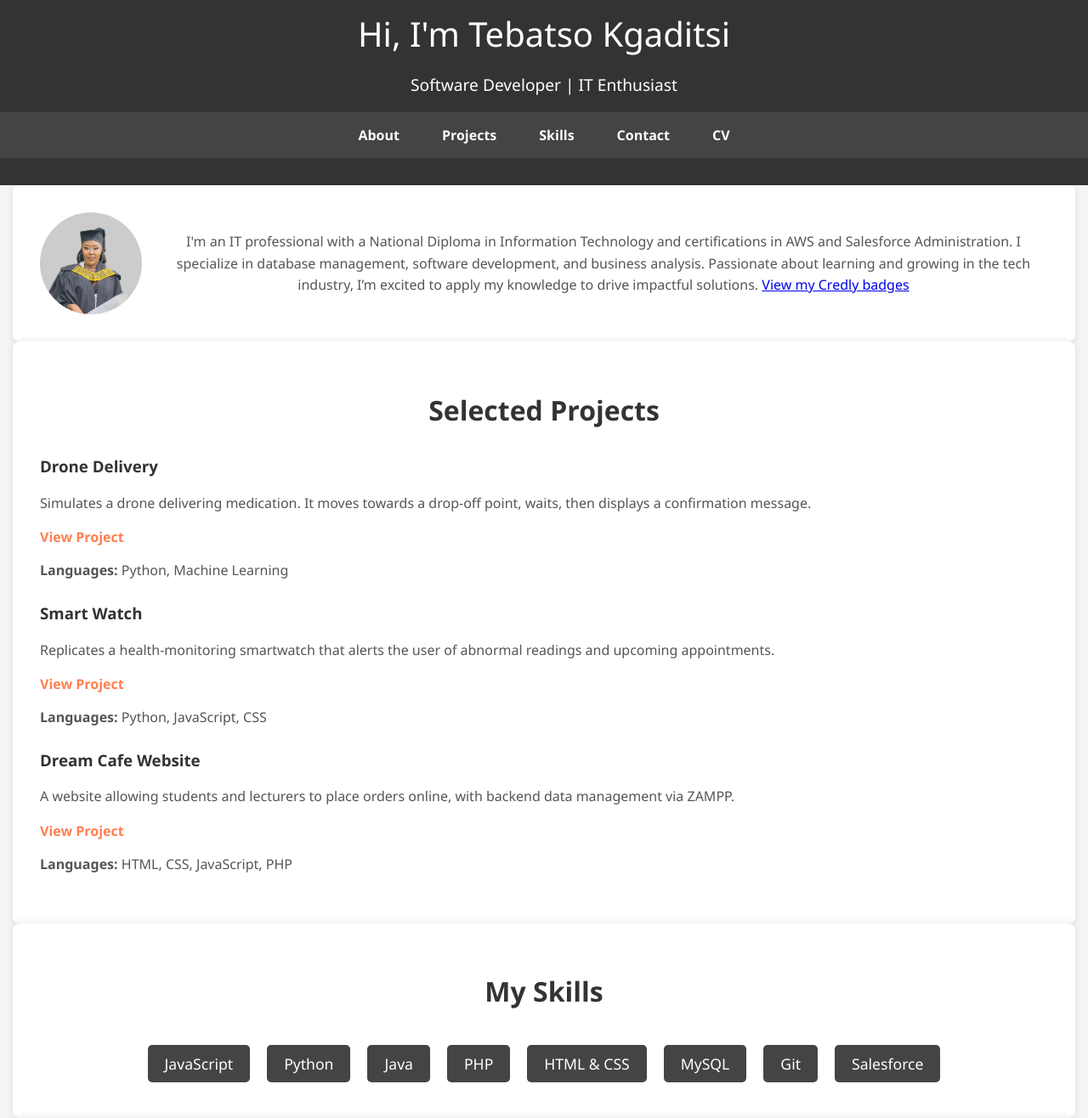
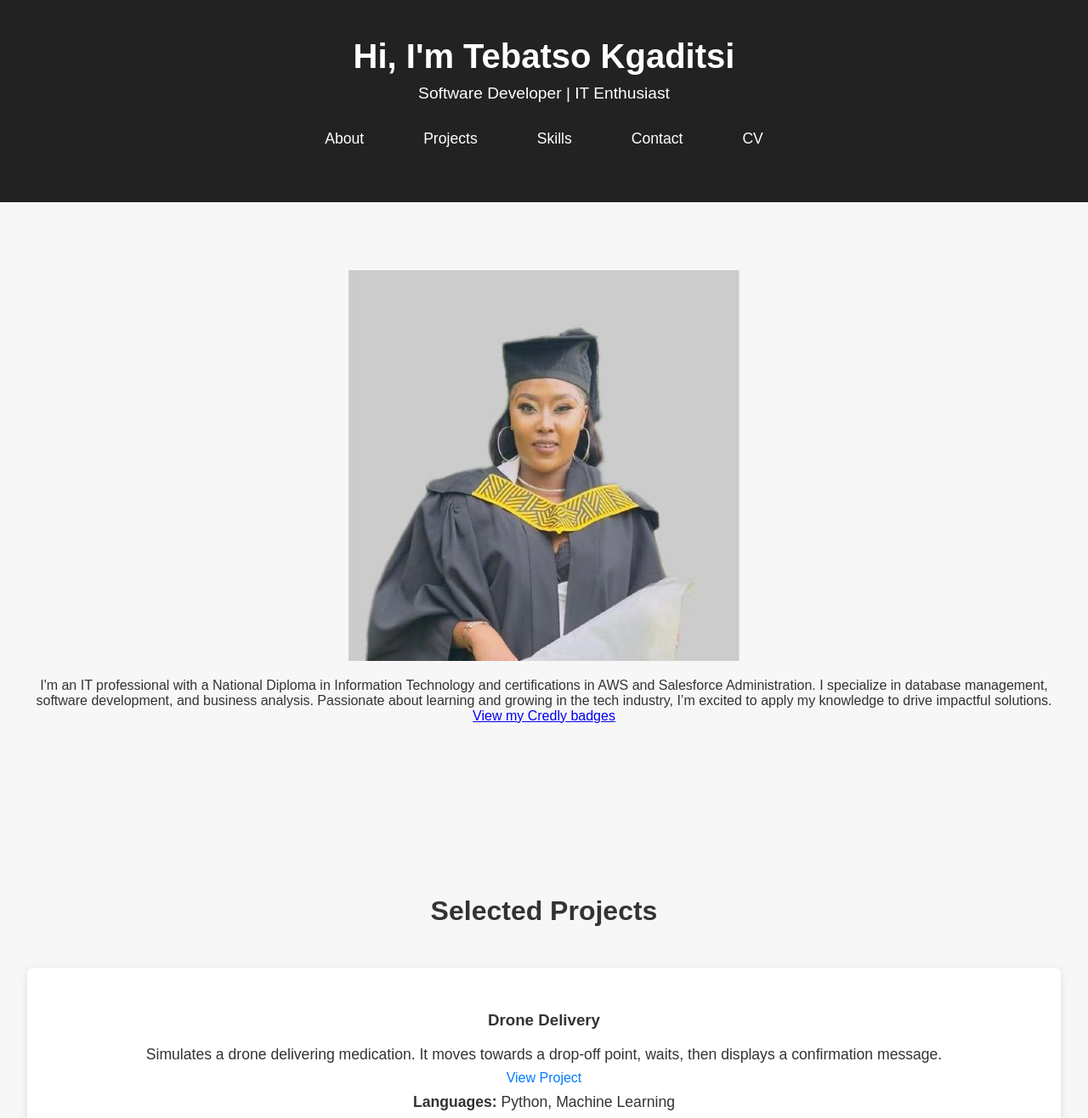
Before and after one commit to Kgaditsi/Tebatso-Kgaditsi-s-Portfolio, a plain HTML site: page index.html in a window 1280 px wide. Shown: the part 20-1336 px from the top of the page at 85% size. Drawn offline with Linux system fonts and the light colour scheme.

Commit message:
Update styles.css

```diff
--- a/styles.css
+++ b/styles.css
@@ -1,156 +1,109 @@
 /* General styles */
 body {
-    font-family: 'Segoe UI', Tahoma, Geneva, Verdana, sans-serif;
+    font-family: 'Arial', sans-serif;
     margin: 0;
     padding: 0;
-    background: #f5f5f5;
+    background: #f7f7f7;
     color: #333;
 }
 
 /* Header styles */
 header {
-    background-color: #333;
+    background-color: #222;
     color: #fff;
-    padding: 2em 0;
     text-align: center;
+    padding: 4em 0;
 }
 
 header h1 {
     font-size: 2.5em;
     margin: 0;
-    font-weight: 300;
+    font-weight: 600;
 }
 
 header p {
     font-size: 1.2em;
-    font-weight: 400;
-}
-
-/* Navigation styles */
-nav {
-    background-color: #444;
-    padding: 1em 0;
+    margin: 0.5em 0;
+    font-weight: 300;
 }
 
 nav ul {
     list-style: none;
     padding: 0;
-    margin: 0;
     display: flex;
     justify-content: center;
+    margin: 2em 0 0;
 }
 
 nav ul li {
-    margin: 0 15px;
+    margin: 0 20px;
 }
 
 nav ul li a {
+    text-decoration: none;
     color: #fff;
-    text-decoration: none;
-    font-weight: 600;
-    padding: 10px;
-    transition: all 0.3s ease;
+    font-size: 1.1em;
+    padding: 10px 15px;
+    border-radius: 5px;
+    transition: background-color 0.3s;
 }
 
 nav ul li a:hover {
-    background-color: #ff7f50;
-    border-radius: 5px;
+    background-color: #444;
 }
 
 /* Section styles */
 section {
-    padding: 2em;
-    margin: 0 15px;
-    background-color: #fff;
-    border-radius: 8px;
-    box-shadow: 0 0 10px rgba(0, 0, 0, 0.1);
+    padding: 5em 2em;
+    text-align: center;
 }
 
 section h2 {
-    text-align: center;
     font-size: 2em;
-    margin-bottom: 1em;
-}
-
-section p {
-    font-size: 1em;
-    line-height: 1.6;
-    color: #555;
+    margin-bottom: 1.5em;
+    font-weight: 600;
 }
 
 .project {
-    margin-bottom: 1.5em;
+    background-color: #fff;
+    padding: 2em;
+    margin: 1.5em 0;
+    border-radius: 8px;
+    box-shadow: 0 2px 10px rgba(0, 0, 0, 0.1);
 }
 
-.project a {
-    color: #ff7f50;
-    text-decoration: none;
-    font-weight: 600;
+.project p {
+    font-size: 1.1em;
+    margin: 0.5em 0;
 }
 
-.project a:hover {
+.project-link {
+    font-size: 1em;
+    color: #007BFF;
+    text-decoration: none;
+}
+
+.project-link:hover {
     text-decoration: underline;
 }
 
-/* About section styles */
-.about-container {
+/* Skills Section */
+#skills ul {
     display: flex;
     justify-content: center;
-    align-items: center;
+    flex-wrap: wrap;
     gap: 20px;
-    text-align: center;
-}
-
-.profile-picture {
-    width: 120px;
-    height: 120px;
-    border-radius: 50%;
-    object-fit: cover;
-}
-
-/* Skills section styles */
-#skills ul {
-    list-style: none;
-    padding: 0;
-    margin: 0;
-    display: flex;
-    flex-wrap: wrap;
-    justify-content: center;
 }
 
 #skills ul li {
-    background-color: #444;
-    color: #fff;
-    padding: 10px 20px;
-    margin: 10px;
+    background: #eee;
+    padding: 15px;
     border-radius: 5px;
     font-size: 1.1em;
+    width: calc(33.333% - 20px);
+    box-sizing: border-box;
 }
 
-/* Contact section styles */
-#contact a {
-    color: #ff7f50;
-    text-decoration: none;
-    font-weight: 600;
-}
-
-#contact a:hover {
-    text-decoration: underline;
-}
-
-#contact a i {
-    margin-right: 10px;
-}
-
-/* Footer styles */
-footer {
-    text-align: center;
-    padding: 20px;
-    background-color: #333;
-    color: #fff;
-}
-
-/* Media Queries for responsiveness */
 @media (max-width: 768px) {
     header h1 {
         font-size: 2em;
@@ -164,26 +117,26 @@ footer {
         flex-direction: column;
     }
 
-    nav ul li {
-        margin: 10px 0;
-    }
-
     .profile-picture {
-        width: 100px;
-        height: 100px;
+        width: 120px;
+        height: 120px;
     }
 
     #skills ul li {
-        font-size: 1em;
+        width: calc(50% - 20px);
     }
 }
 
 @media (max-width: 480px) {
     header h1 {
-        font-size: 1.5em;
+        font-size: 1.8em;
     }
 
-    section {
-        padding: 1.5em;
+    nav ul {
+        flex-direction: column;
+    }
+
+    #skills ul li {
+        width: 100%;
     }
 }
```
